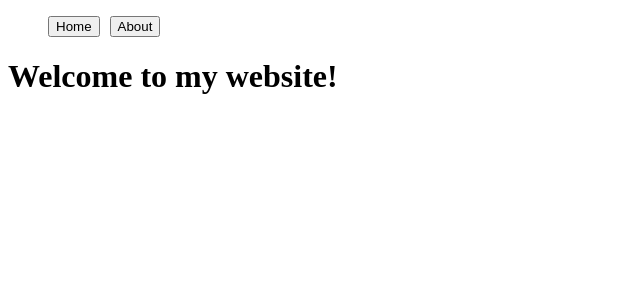
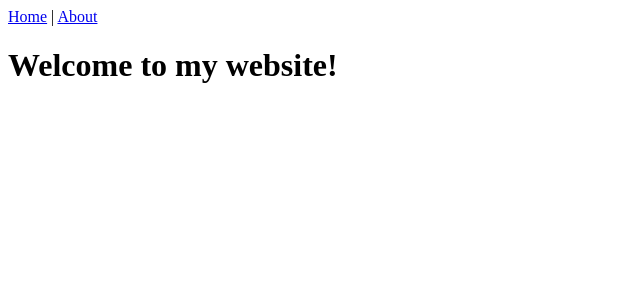
Before and after one commit to acciojob/react-router-aftab-alam02526, a React app: page / in a window 1280 px wide. Shown: the top 300 px of the page, without its empty margins (0-640 px from the left). Built offline with nearby package versions, Linux system fonts and the light colour scheme.

Commit message:
Update Navigation.js

```diff
--- a/src/components/Navigation.js
+++ b/src/components/Navigation.js
@@ -1,16 +1,16 @@
 import React from "react";
 
-function Navigation({ setPage }) {
+function Navigation({ onNavigate }) {
+  const handleClick = (e, path) => {
+    e.preventDefault();
+    onNavigate(path);
+  };
+
   return (
     <nav>
-      <ul style={{ display: "flex", gap: "10px", listStyle: "none" }}>
-        <li>
-          <button onClick={() => setPage("home")}>Home</button>
-        </li>
-        <li>
-          <button onClick={() => setPage("about")}>About</button>
-        </li>
-      </ul>
+      <a href="/" onClick={(e) => handleClick(e, "/")}>Home</a>
+      {" | "}
+      <a href="/about" onClick={(e) => handleClick(e, "/about")}>About</a>
     </nav>
   );
 }
```
